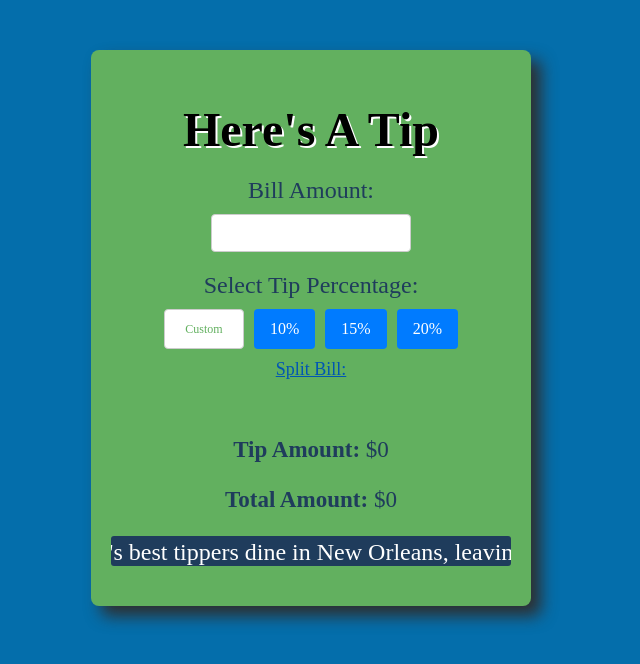
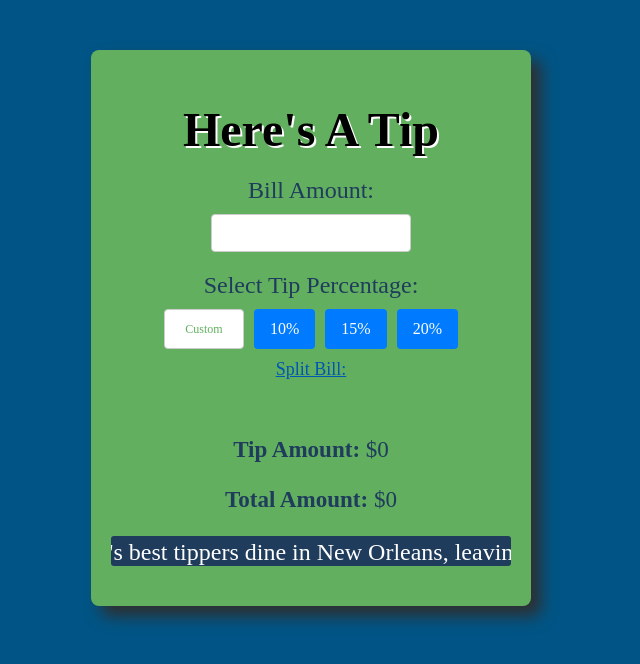
Before and after one commit to PeterwMcClelland/Heres-A-Tip, a React (Create React App) app: page / in a window 1280 px wide. Shown: the top 664 px of the page, without its empty margins (329-969 px from the left). Built offline with nearby package versions, Linux system fonts and the light colour scheme.

Commit message:
background color

```diff
--- a/src/index.css
+++ b/src/index.css
@@ -5,7 +5,7 @@ body {
     sans-serif;
   -webkit-font-smoothing: antialiased;
   -moz-osx-font-smoothing: grayscale;
-  background-color: rgb(4, 110, 171);
+  background-color: rgb(0, 85, 134);
 }
 
 code {
```
